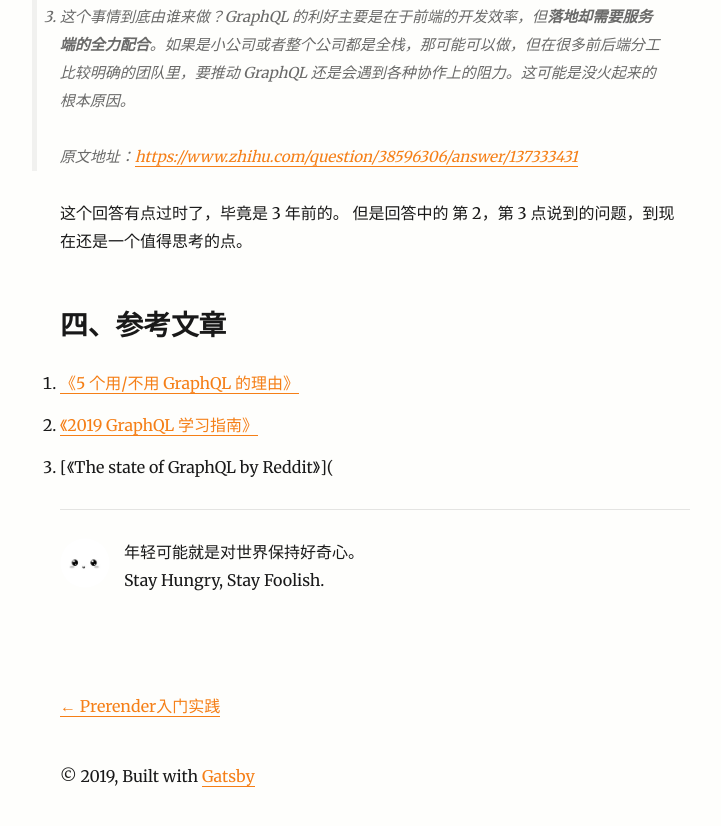
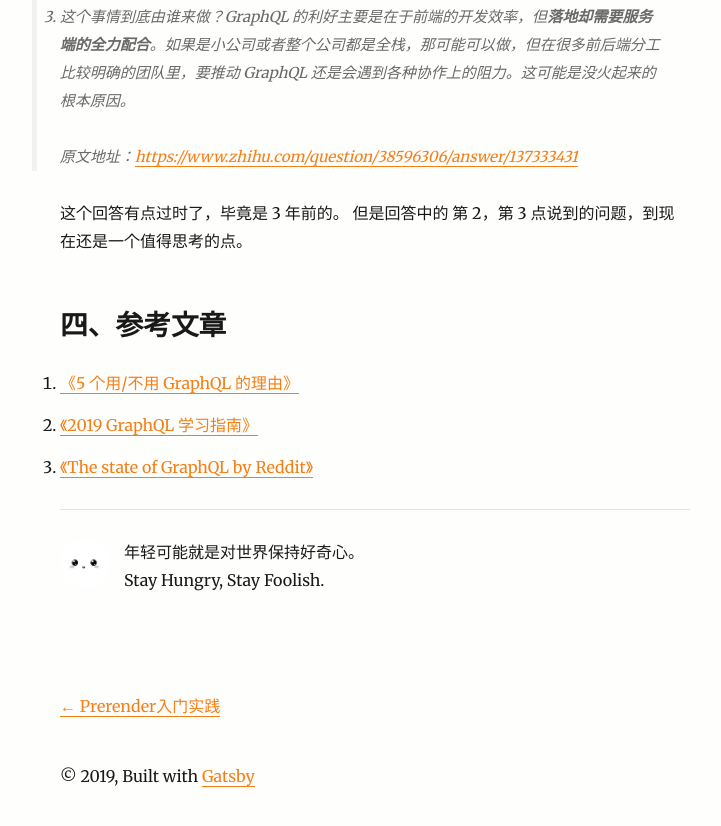
Before and after one commit to zhongxia245/zhongxia245.github.io, a Gatsby site: page /2019/07/use-or-not-graphql/ in a window 1280 px wide. Shown: the part 3797-4623 px from the top of the page, without its empty margins (265-986 px from the left). Built offline with nearby package versions, Linux system fonts and the light colour scheme; Gatsby itself is replaced by a stand-in of ours; some packages are replaced by stand-ins of ours.

Commit message:
new post: 用或者不用 GraphQL?

```diff
--- a/content/blog/2019/07/use-or-not-graphql.md
+++ b/content/blog/2019/07/use-or-not-graphql.md
@@ -98,4 +98,4 @@ RESTFul 一个接口一个地址，因此控制权限已有有成熟的解决方
 1. [《5 个用/不用 GraphQL 的理由》](https://www.jianshu.com/p/12dff5905cf6)
 
 2. [《2019 GraphQL 学习指南》](https://juejin.im/post/5c3d54096fb9a049c04346db)
-3. [《The state of GraphQL by Reddit》](
+3. [《The state of GraphQL by Reddit》](https://blog.graphqleditor.com/the-state-of-graphql-by-reddit/)
```
